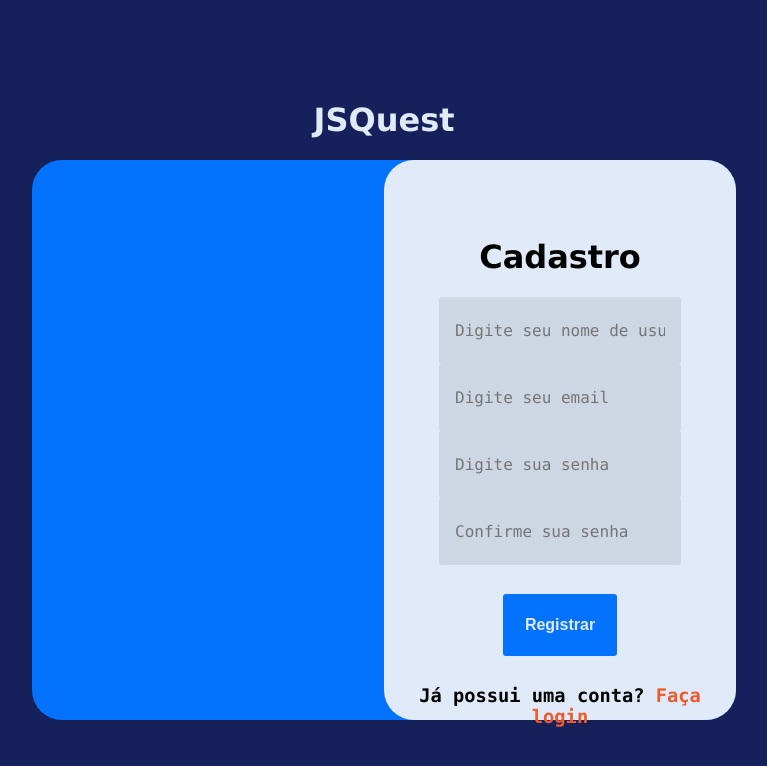
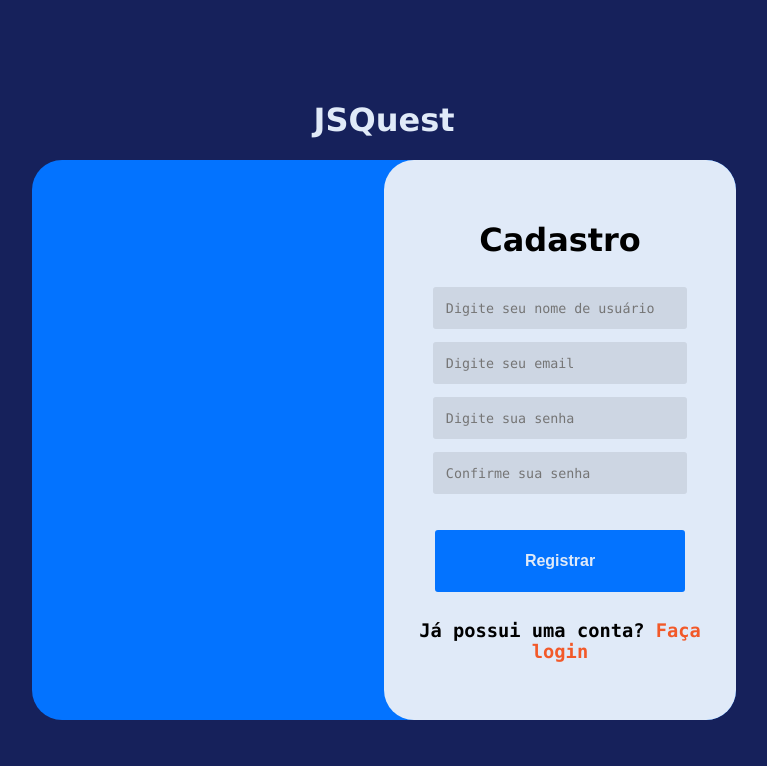
Before and after one commit to SamuelCGP/JSQuest, a React (Create React App) app in the folder client/: page / in a window 1280 px wide. Both pictures are taken after a click on the element "Registre-se". Shown: the top 766 px of the page, without its empty margins (256-1023 px from the left). Built offline with nearby package versions, Linux system fonts and the light colour scheme.

Commit message:
style fixed

```diff
--- a/client/src/components/SignIn/SignIn.styles.tsx
+++ b/client/src/components/SignIn/SignIn.styles.tsx
@@ -3,13 +3,14 @@ import StyleSheet from "../../utils/StyleSheet";
 import ColorPalette from "../../utils/ColorPalette";
 
 const SignInStyles: StyleSheet = {
+    motherDiv: {
+        width: '80%',
+    },
     title: {
         fontFamily: 'verdana',
         userSelect: 'none'
     },
     signIn: {
-        width: '80%',
-        height: '80%',
         display: 'flex',
         flexDirection: 'column',
         justifyContent: 'space-between',
--- a/client/src/components/SignIn/SignIn.tsx
+++ b/client/src/components/SignIn/SignIn.tsx
@@ -43,7 +43,7 @@ function SignIn(props: SignInProps) {
 	// }
 
 	return (
-		<div style={props.isVisible ? SignInStyles.signIn : { display: "none" }}>
+		<div style={props.isVisible ? SignInStyles.motherDiv : { display: "none" }}>
 			<Formik
 				initialValues={{ email: "", password: "" }}
                 validationSchema={SignInSchema}
@@ -53,7 +53,7 @@ function SignIn(props: SignInProps) {
 				}}
 			>
 				{({ isSubmitting }) => (
-					<Form>
+					<Form style={SignInStyles.signIn} >
 						<h1 style={SignInStyles.title}>Login</h1>
 						<Field
 							type="email"
@@ -61,14 +61,14 @@ function SignIn(props: SignInProps) {
 							name="email"
 							placeholder="Digite seu email"
 						/>
-						<ErrorMessage name="email" component="div" />
+						<ErrorMessage name="email" component="div"/>
 						<Field
 							style={TextFieldStyles.textFieldBig}
 							type="password"
 							name="password"
 							placeholder="Digite sua senha"
 						/>
-						<ErrorMessage name="password" component="div" />
+						<ErrorMessage name="password" component="div"/>
 						<div style={SignInStyles.groupButtonAndForgotPassword}>
 							<p style={SignInStyles.message}>{props.message}</p>
 							<Button
--- a/client/src/components/SignUp/SignUp.styles.tsx
+++ b/client/src/components/SignUp/SignUp.styles.tsx
@@ -3,13 +3,14 @@ import StyleSheet from "../../utils/StyleSheet";
 import ColorPalette from "../../utils/ColorPalette";
 
 const SignUpStyles: StyleSheet = {
+    motherDiv: {
+        width: '80%',
+    },
     title: {
         fontFamily: 'verdana',
         userSelect: 'none'
     },
     signUp: {
-        width: '80%',
-        height: '80%',
         display: 'flex',
         flexDirection: 'column',
         justifyContent: 'space-between',
--- a/client/src/components/SignUp/SignUp.tsx
+++ b/client/src/components/SignUp/SignUp.tsx
@@ -53,7 +53,7 @@ function SignUp(props: SignUpProps) {
 	// }
 
 	return (
-		<div style={props.isVisible ? SignUpStyles.signUp : { display: "none" }}>
+		<div style={props.isVisible ? SignUpStyles.motherDiv : { display: "none" }}>
 			<Formik
 				initialValues={{
 					username: "",
@@ -68,30 +68,30 @@ function SignUp(props: SignUpProps) {
 				}}
 			>
 				{({ isSubmitting }) => (
-					<Form>
+					<Form style={SignUpStyles.signUp}>
 						<h1 style={SignUpStyles.title}>Cadastro</h1>
 						<Field
-							style={TextFieldStyles.textFieldBig}
+							style={TextFieldStyles.textField}
 							name="username"
 							placeholder="Digite seu nome de usuário"
 						></Field>
 						<ErrorMessage name="username" component="div" />
 						<Field
-							style={TextFieldStyles.textFieldBig}
+							style={TextFieldStyles.textField}
 							name="email"
 							placeholder="Digite seu email"
 							type="email"
 						></Field>
 						<ErrorMessage name="email" component="div" />
 						<Field
-							style={TextFieldStyles.textFieldBig}
+							style={TextFieldStyles.textField}
 							name="password"
 							placeholder="Digite sua senha"
 							type="password"
 						></Field>
 						<ErrorMessage name="password" component="div" />
 						<Field
-							style={TextFieldStyles.textFieldBig}
+							style={TextFieldStyles.textField}
 							name="confirm_password"
 							placeholder="Confirme sua senha"
 							type="password"
--- a/client/src/components/TextField/TextField.styles.tsx
+++ b/client/src/components/TextField/TextField.styles.tsx
@@ -8,8 +8,8 @@ const TextFieldStyles: StyleSheet = {
         backgroundColor: "#cdd6e3",
         borderRadius: '3px',
         border: 'none',
-        padding: '0.75em 1em',
-        margin: '0 1em',
+        padding: '1em 1em',
+        margin: '0.5em 1em',
         outline: 'none',
         fontFamily: 'consolas'
     },
@@ -18,7 +18,7 @@ const TextFieldStyles: StyleSheet = {
         borderRadius: '3px',
         border: 'none',
         padding: '1.5em 1em',
-        margin: '0 1em',
+        margin: '1em 1em',
         outline: 'none',
         fontSize: '1em',
         fontFamily: 'consolas'
```
